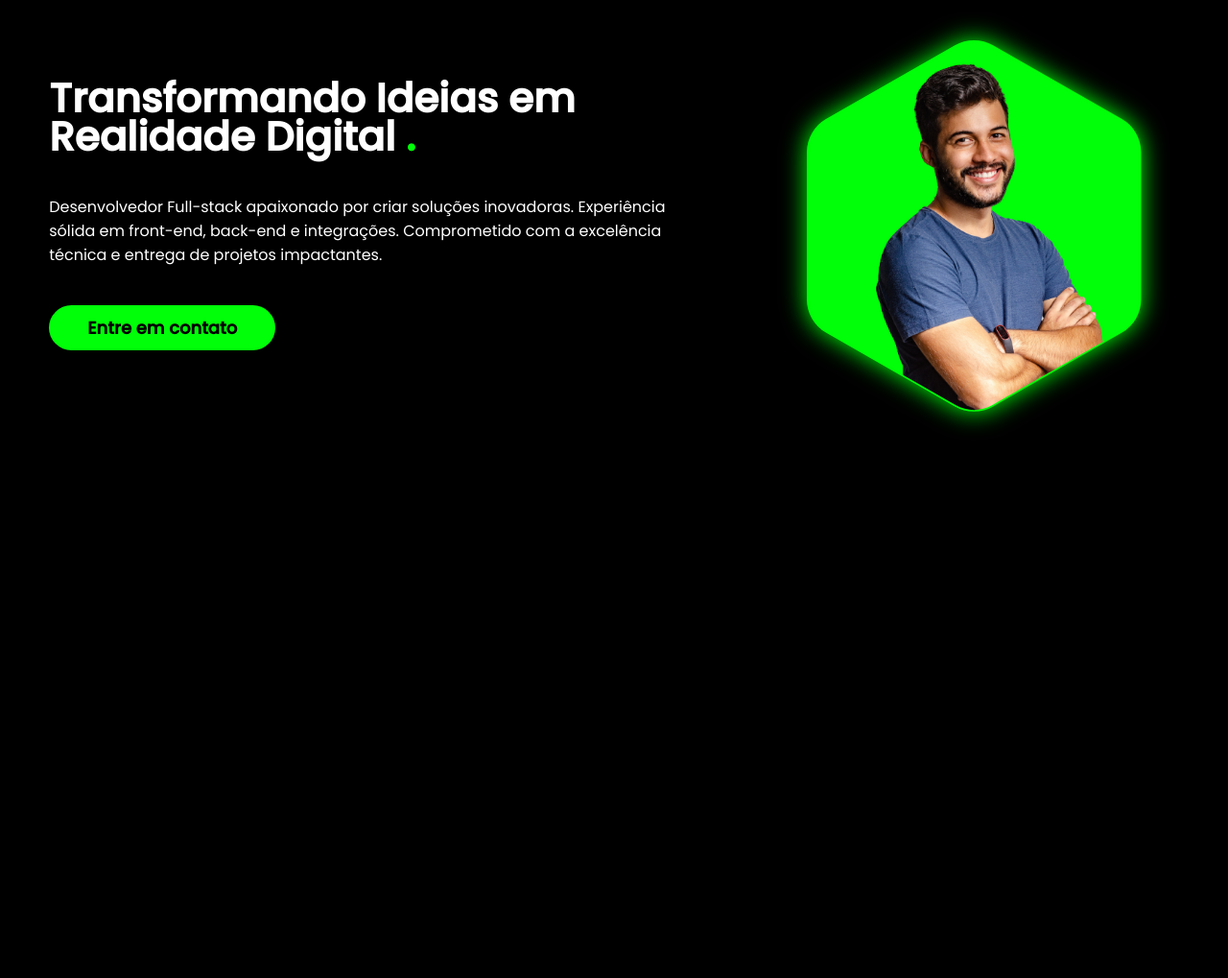
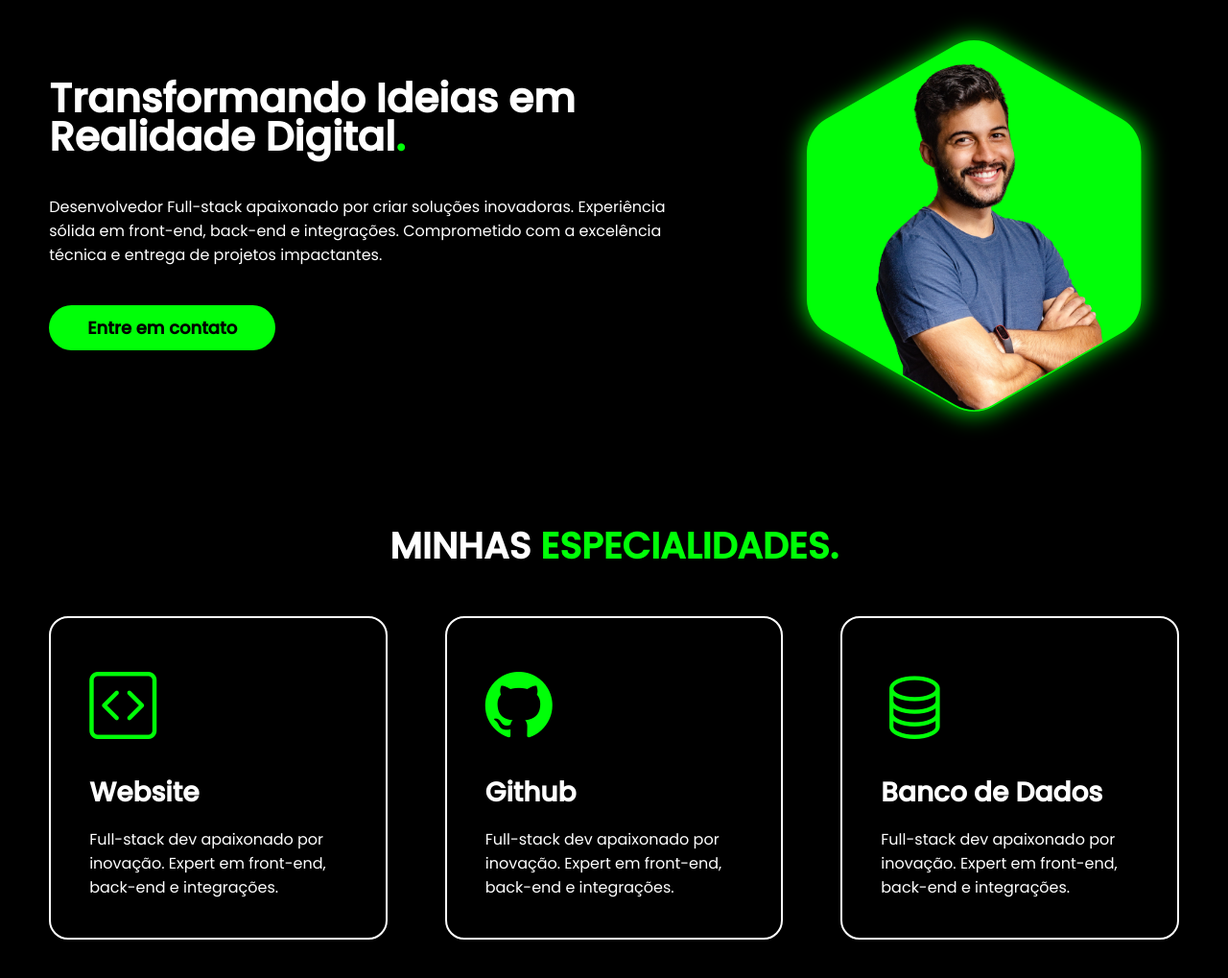
Before and after one commit to Sasuzin/Portfolio, a plain HTML site: page index.html in a window 1280 px wide. Shown: the part 213-1232 px from the top of the page at 96% size. Before the commit the page ends 800 px from the top, so only its background shows below. Drawn offline with nearby package versions, Linux system fonts and the light colour scheme.

Commit message:
Especialidades

```diff
--- a/Css/style.css
+++ b/Css/style.css
@@ -5,6 +5,16 @@
     padding: 0;
     box-sizing: border-box;
     font-family: 'Poppins', sans-serif;
+}
+
+h2.titulo {
+    color: white;
+    font-size: 38px;
+    text-align: center;
+}
+
+h2.titulo span {
+    color: #00ff08;
 }
 
 body {
@@ -112,3 +122,38 @@ section.topo-do-site .flex {
         top: 30px;
     }
 }
+
+
+/* ESTILO DAS ESPECIALIDADES */
+
+section.especialidades {
+    padding: 40px 4%;
+}
+
+section.especialidades .flex {
+    gap: 60px;
+}
+
+.especialidades .especialidades-box {
+    color: white;
+    padding: 40px;
+    border: 2px solid #fff;
+    border-radius: 20px;
+    margin-top: 45px;
+    transition: .2s;
+}
+
+.especialidades .especialidades-box:hover {
+    transform: scale(1.05);
+    box-shadow: 0 0 20px #ffffff78;
+}
+
+.especialidades .especialidades-box  i {
+    font-size: 70px;
+    color: #00ff08;
+}
+
+.especialidades .especialidades-box h3 {
+    font-size: 28px;
+    margin: 15px 0;
+}
--- a/index.html
+++ b/index.html
@@ -3,6 +3,7 @@
 <head>
     <meta charset="UTF-8">
     <meta name="viewport" content="width=device-width, initial-scale=1.0">
+    <link rel="stylesheet" href="https://cdn.jsdelivr.net/npm/bootstrap-icons@1.11.2/font/bootstrap-icons.min.css">
     <link rel="preconnect" href="https://fonts.googleapis.com">
     <link rel="preconnect" href="https://fonts.gstatic.com" crossorigin>
     <link href="https://fonts.googleapis.com/css2?family=Poppins:ital,wght@0,100;0,300;0,400;0,500;1,100;1,400;1,900&display=swap" rel="stylesheet">
@@ -40,7 +41,7 @@
             <div class="interface">
                 <div class="flex">
                     <div class="txt-topo-site">
-                        <h1>Transformando Ideias em Realidade Digital <span>.</span></h1>
+                        <h1>Transformando Ideias em Realidade Digital<span>.</span></h1>
                         <p>Desenvolvedor Full-stack apaixonado por criar soluções inovadoras. Experiência sólida em front-end, back-end e integrações. Comprometido com a excelência técnica e entrega de projetos impactantes.</p>
                         <div class="btn-contato">
                             <a href="#">
@@ -55,7 +56,32 @@
                 </div>
             </div><!--interface-->
         </section><!--topo-do-site-->
+
+        <section class="especialidades">
+            <div class="interface">
+                <h2 class="titulo"> MINHAS <span>ESPECIALIDADES.</span></h2>
+                <div class="flex">
+                    <div class="especialidades-box">
+                        <i class="bi bi-code-square"></i>
+                        <h3>Website</h3>
+                        <p>Full-stack dev apaixonado por inovação. Expert em front-end, back-end e integrações.</p>
+                    </div><!--especialidade-box-->
+                    <div class="especialidades-box">
+                        <i class="bi bi-github"></i>
+                        <h3>Github</h3>
+                        <p>Full-stack dev apaixonado por inovação. Expert em front-end, back-end e integrações.</p>
+                    </div><!--especialidade-box-->
+                    <div class="especialidades-box">
+                        <i class="bi bi-database"></i>
+                        <h3>Banco de Dados</h3>
+                        <p>Full-stack dev apaixonado por inovação. Expert em front-end, back-end e integrações.</p>
+                    </div><!--especialidade-box-->
+                </div><!--flex-->
+            </div><!--interface-->
+        </section><!--especialidades-->
+
     </main>
+
 
 </body>
 </html>
```
